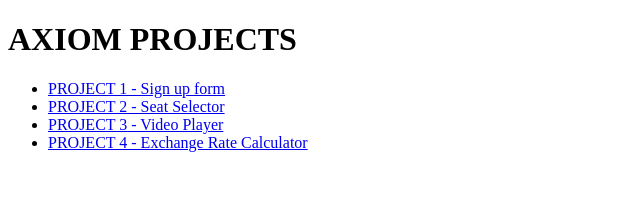
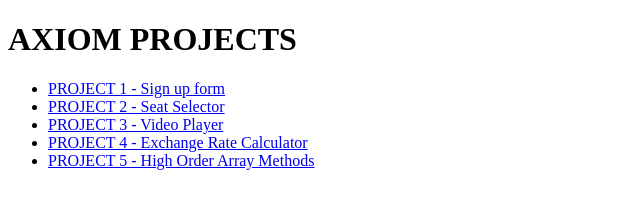
Before and after one commit to zakihussain/Zaki-Axiom-Module-A, a plain HTML site: page index.html in a window 1280 px wide. Shown: the whole page, without its empty margins (0-640 px from the left). Drawn offline with Linux system fonts and the light colour scheme.

Commit message:
html p5 link

```diff
--- a/index.html
+++ b/index.html
@@ -13,6 +13,7 @@
         <li><a href="/PROJECT 2/index.html"> PROJECT 2 - Seat Selector </a></li>
         <li><a href="/PROJECT 3/index.html"> PROJECT 3 - Video Player </a></li>
         <li><a href="/PROJECT 4/index.html"> PROJECT 4 - Exchange Rate Calculator </a></li>
+        <li><a href="/PROJECT 5/index.html"> PROJECT 5 - High Order Array Methods </a></li>
     </ul>
 </body>
 </html>
```
